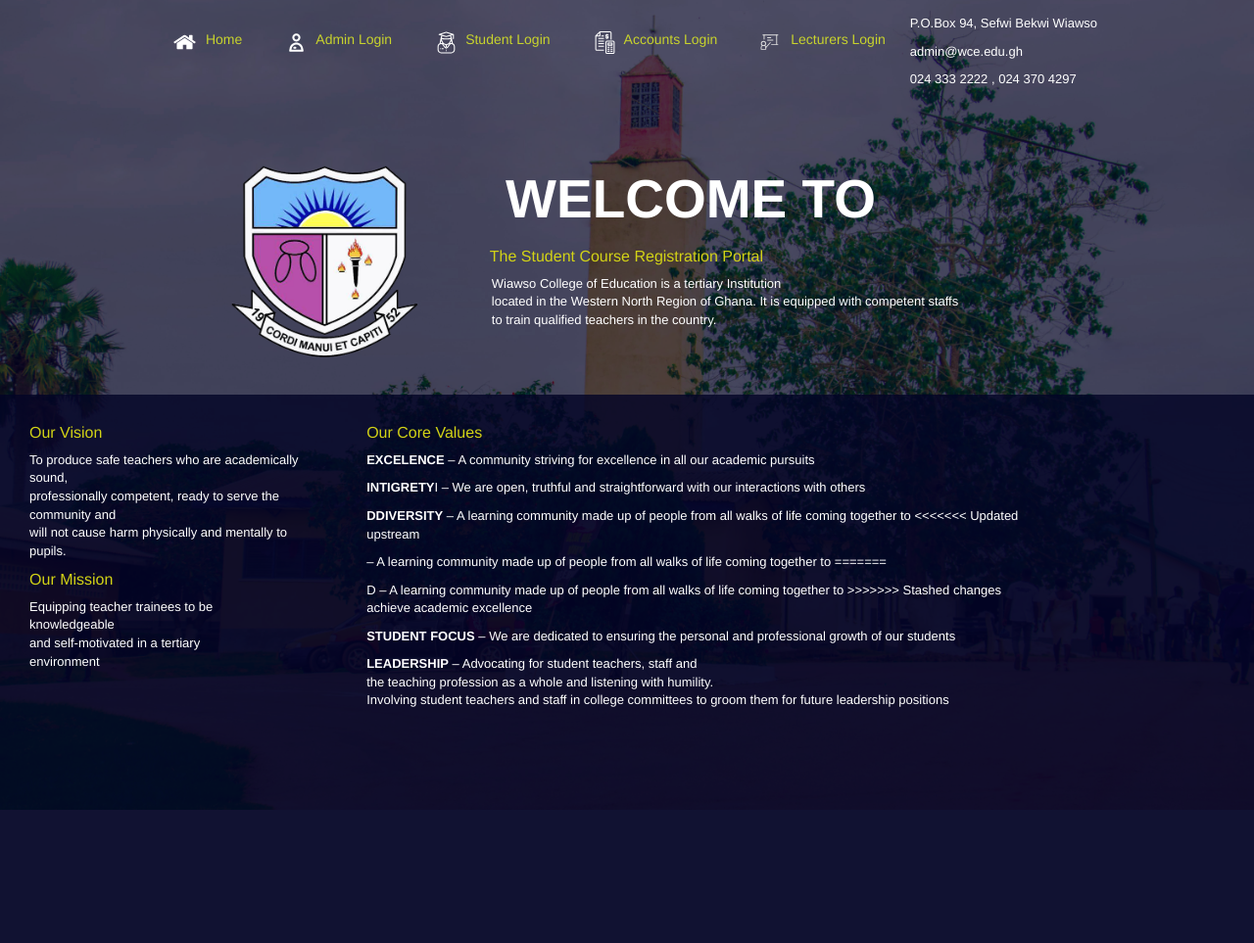
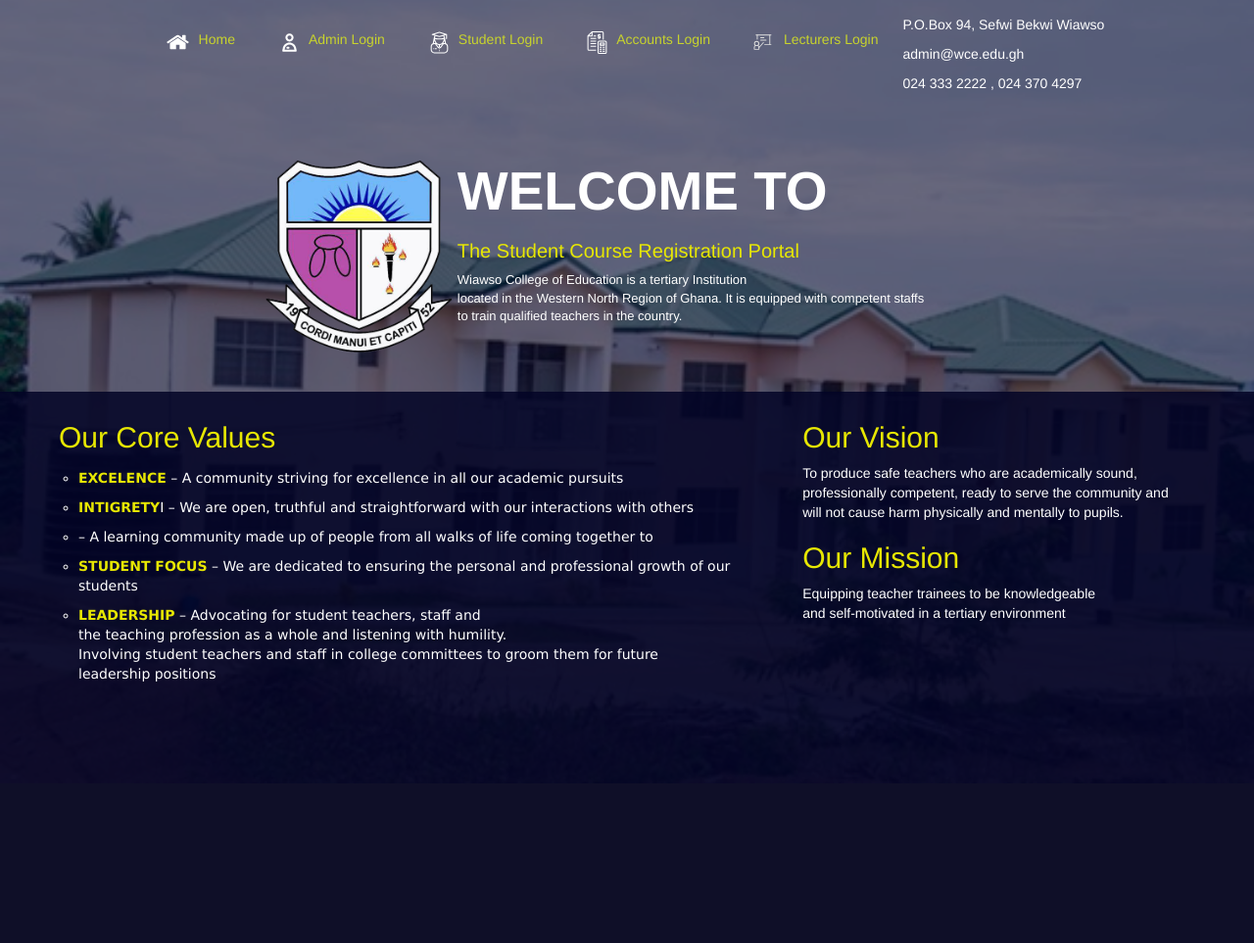
Before and after one commit to CobbyElsonfx/Course-Registration-Portal, a PHP site: page /onlinecourse/home.php in a window 1280 px wide. Shown: the whole page at 98% size. After the commit the page ends 788 px from the top, so only its background shows below. Run offline with PHP 8.4, Linux system fonts and the light colour scheme.

Commit message:
added some new changes

```diff
--- a/onlinecourse/assets/css/home_page.css
+++ b/onlinecourse/assets/css/home_page.css
@@ -1,28 +1,27 @@
 body {
-    background-image: url(../img/bk.jpg);
+  background-image: url(../img/schoolBuilding.jpg);
   background-repeat: no-repeat;
   background-position: center;
   background-size: cover;
-    width: 100vw;
-    height: 100vh;
-    overflow: auto;
+  width: 100%;
+  height: 100%;
+  color: white;
 }
 
 header {
-    background-color: rgba(3, 4, 38,0.7);
+  background-color: rgba(2, 3, 37, 0.6);
   width: 100%;
-    height: -100%;
+  min-height: 50vh;
 }
 
 .navLink a {
   color: rgb(200, 211, 45);
   text-decoration: none;
+}
 
-}
-.navLink a:hover{
+.navLink a:hover {
   color: #ffffff;
 }
-
 
 .content-wrapper {
   margin: 20px;
@@ -39,57 +38,15 @@
   font-size: 5.5rem;
   font-weight: 900;
   color: white;
-    text-align: center;
-
 }
 
-h2 {
-    color: #d3d316;
-    font-size: medium;
-
-}
-.hh{
-    text-align: center;
-    font-size: 25px;
-}
-.school{
-    margin-left:70px;
-    text-align: justify;
-    text-align: 40px;
-}
-
-.besidelogo1{
-position: relative;
-right: 12%;
-}
-p {
-    color: #ffffff;
+.description {
   font-size: small;
 }
 
-section {
-    margin-top: 20px;
-}
-
-/* Core Values list styles */
-ul {
-    list-style-type: none;
-    /* Remove bullet points */
-    padding: 0;
-}
-/* Core Values styles */
-.corevalue{
-    position: relative;
-    right: 15%;
-font-size: small;
-vertical-align: auto;
-color: #ffffff;
-padding: auto;
-
-}
-li {
-    margin-bottom: 10px;
-    /* Add space between list items */
+.subheading {
+  font-size: 20px;
+  color: rgb(231, 231, 3);
 }
 
 .homeIcon {
@@ -101,7 +58,6 @@
   padding: 0;
   filter: invert(100%);
   -webkit-filter: invert(100%);
-
 }
 
 .homeIcon1 {
@@ -113,7 +69,6 @@
   padding: 0;
   filter: invert(100%);
   -webkit-filter: invert(100%);
-
 }
 
 .homeIcon2 {
@@ -125,9 +80,7 @@
   padding: 0;
   filter: invert(100%);
   -webkit-filter: invert(100%);
-
 }
-
 
 .adminIcon {
   position: relative;
@@ -204,7 +157,6 @@
   padding: 0;
   filter: invert(100%);
   -webkit-filter: invert(100%);
-
 }
 
 .schoolLogo {
@@ -212,19 +164,8 @@
   height: 250px;
 }
 
-.mission{
-    position: relative;
-    top: 150px;
-    right: 24%;
-}
-
-
 /* Adjustments for smaller screens */
 @media (max-width: 768px) {
-    .content-wrapper {
-        margin: 10px;
-    }
-
   h2 {
     font-size: 1.2em;
     color: white;
@@ -234,14 +175,30 @@
     margin-bottom: 8px;
   }
 }
+.footerHome ul {
+  list-style: circle;
+}
 
+.footerHome li {
+  padding: 0.5rem 0 0.5rem 0;
+  font-family: "Lucida Sans", "Lucida Sans Regular", "Lucida Grande",
+    "Lucida Sans Unicode", Geneva, Verdana, sans-serif;
+}
+
+.footerHome h2 {
+  color: rgb(231, 231, 3);
+}
+
+.footerHome li b {
+  color: rgb(231, 231, 3);
+}
 
 .footerHome {
+  font-family: "Franklin Gothic Medium", "Arial Narrow", Arial, sans-serif;
   position: relative;
   bottom: 0;
-    top: -20px;
-    height: 70%;
+  height: 50vh;
   width: 100%;
-    background-color: rgba(3, 4, 38,0.94);
+  background-color: rgba(3, 4, 38, 0.94);
   padding: 1rem 3rem 1rem 3rem;
 }
--- a/onlinecourse/home.php
+++ b/onlinecourse/home.php
@@ -65,11 +65,11 @@
                     <caption>
                         <h1 class="welcomeHome">WELCOME TO</h1>
                     </caption>
-                    <div class='hh'>
-                        <h2 class="besidelogo1">The Student Course Registration Portal</h2>
+                    <div>
+                        <h2 class="subheading">The Student Course Registration Portal</h2>
                     </div>
-                    <div class='school'>
-                        <p>
+                    <div>
+                        <p class='description'>
                             Wiawso College of Education is a tertiary Institution <br>located in the Western North
                             Region of
                             Ghana. It is equipped with competent staffs <br>to train qualified teachers in the country.
@@ -83,7 +83,27 @@
 
 
     <section class="footerHome">
-        <div class="d-flex">
+        <div class="d-flex gap-5 row">
+                <div class="corevalue col-lg-7 col-md-7 col-sm-12">
+                <h2>Our Core Values</h2>
+                <ul>
+                    <li>
+                        <b>EXCELENCE</b> – A community striving for excellence in all our academic pursuits
+                    </li>
+                    <li><b>INTIGRETY</b>I – We are open, truthful and straightforward with our interactions with others
+                    </li>
+                    <li><b></b> – A learning community made up of people from all walks of
+                        life coming together to
+                    <li><b>STUDENT FOCUS</b> – We are dedicated to ensuring the personal and professional growth of our
+                        students
+                    </li>
+                    <li><b>LEADERSHIP</b> – Advocating for student teachers, staff and <br>the teaching profession as a
+                        whole and
+                        listening with humility. <br>Involving student teachers and staff in college committees to groom
+                        them for future leadership positions</li>
+                </ul>
+                 </div>
+            <div class="col-lg-4 col-md-4 col-sm-12">
             <div>
                 <h2>Our Vision</h2>
                 <p>
@@ -102,34 +122,9 @@
                 </p>
             </div>
 
-
-            <div class="corevalue">
-                <h2>Our Core Values</h2>
-                <p>
-                <ul>
-                    <li><b>EXCELENCE</b> – A community striving for excellence in all our academic pursuits
-                    </li>
-                    <li><b>INTIGRETY</b>I – We are open, truthful and straightforward with our interactions with others
-                    </li>
-                    <li><b>DDIVERSITY</b> – A learning community made up of people from all walks of life coming
-                        together to
-                        <<<<<<< Updated upstream <li><b></b> – A learning community made up of people from all walks of
-                            life coming together to
-                            =======
-                    <li><b></b>D – A learning community made up of people from all walks of life coming together to
-                        >>>>>>> Stashed changes
-                        achieve academic excellence</li>
-                    <li><b>STUDENT FOCUS</b> – We are dedicated to ensuring the personal and professional growth of our
-                        students
-                    </li>
-                    <li><b>LEADERSHIP</b> – Advocating for student teachers, staff and <br>the teaching profession as a
-                        whole and
-                        listening with humility. <br>Involving student teachers and staff in college committees to groom
-                        them for future leadership positions</li>
-                </ul>
-                </p>
             </div>
         </div>
+</section>
 
         <script src="assets/js/bootstrap.js"></script>
 
```
Also changed, not shown: onlinecourse/assets/css/style.css (+30 -65 lines). Lines whose indentation alone changed are shown as unchanged.
